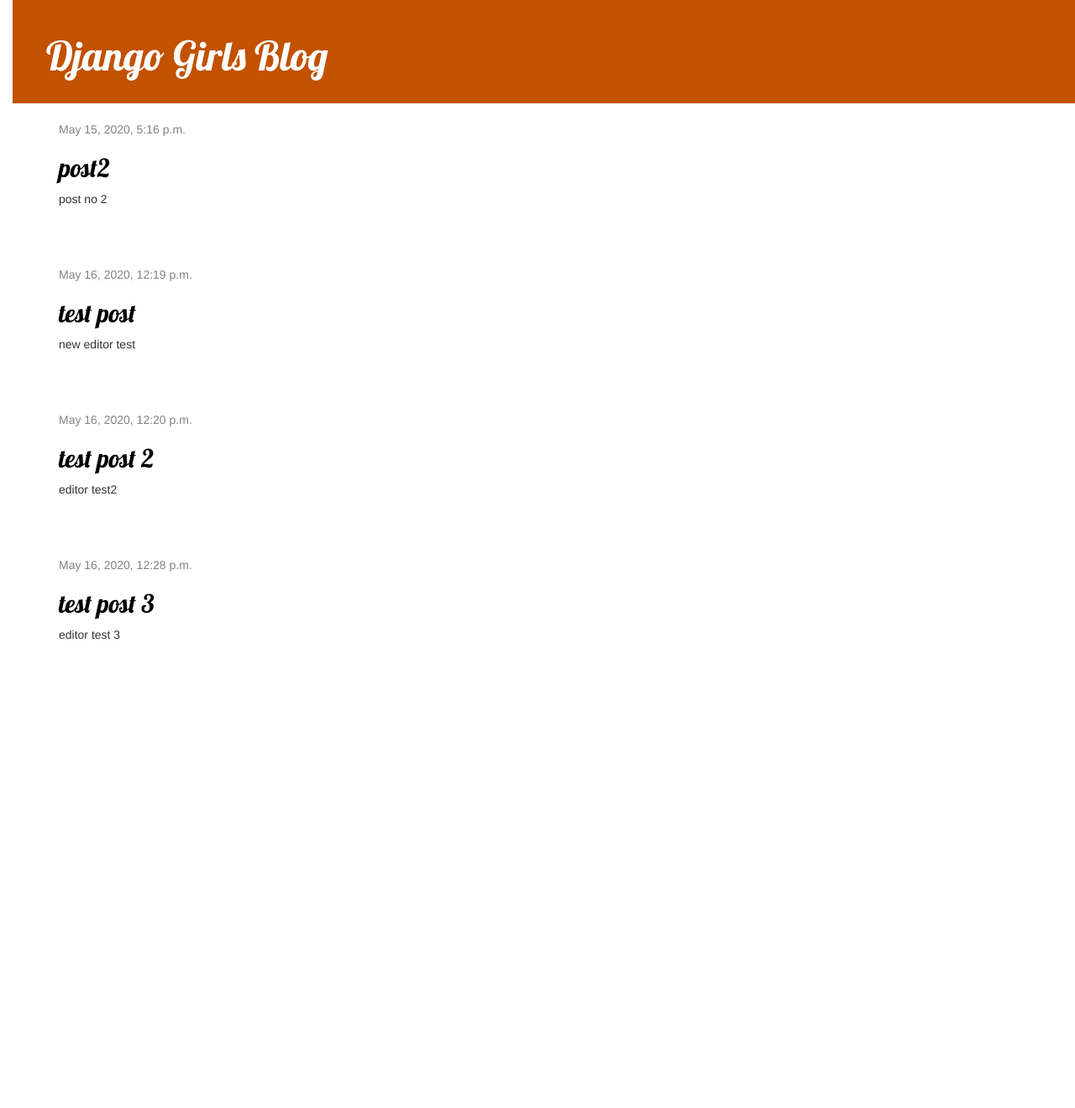
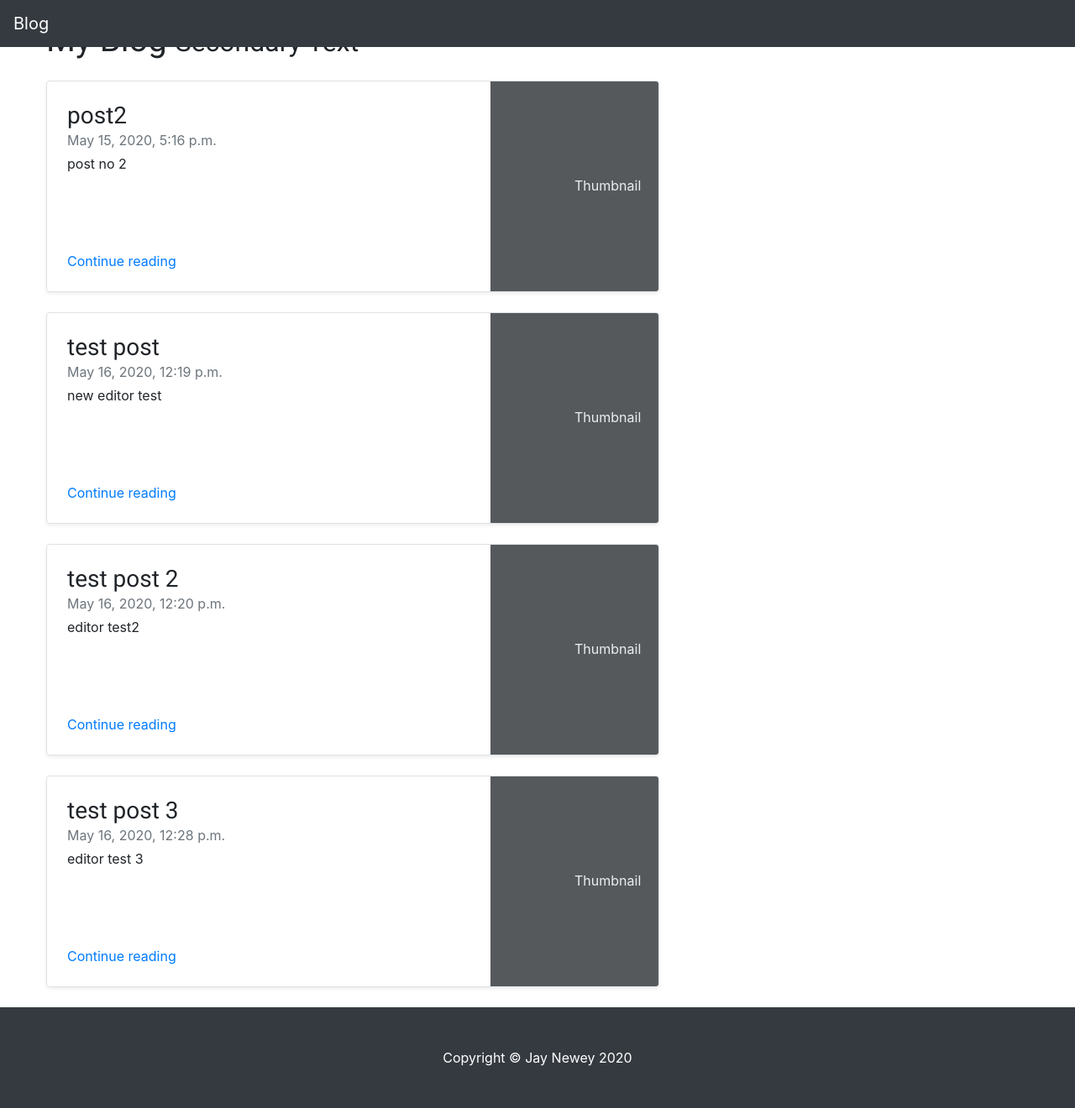
Before and after one commit to jaynewey/my-first-blog, a Django app: page / in a window 1280 px wide. Shown: the whole page at 84% size. Before the commit the page ends 762 px from the top, so only its background shows below. Run offline with Django 3.2, Linux system fonts and the light colour scheme; data comes from the database, SQL or seed files in the repository; both versions use the stored data as it was after the commit; some libraries are stand-ins or nearby versions.

Commit message:
Change general look of the site

```diff
--- a/blog/static/css/blog.css
+++ b/blog/static/css/blog.css
@@ -1,10 +1,6 @@
 h1 a, h2 a {
-    color: #C25100;
-    font-family: 'Lobster';
-}
-
-body {
-    padding-left: 15px;
+    color: #ffffff;
+    font-family: 'Roboto';
 }
 
 .page-header {
@@ -24,7 +20,7 @@ body {
 }
 
 h1, h2, h3, h4 {
-    font-family: 'Lobster', cursive;
+    font-family: 'Roboto', cursive;
 }
 
 .date {
--- a/blog/templates/blog/base.html
+++ b/blog/templates/blog/base.html
@@ -1,26 +1,38 @@
 {% load static %}
 <html>
     <head>
-        <title>Django Girls blog</title>
-        <link rel="stylesheet" href="//maxcdn.bootstrapcdn.com/bootstrap/3.2.0/css/bootstrap.min.css">
-        <link rel="stylesheet" href="//maxcdn.bootstrapcdn.com/bootstrap/3.2.0/css/bootstrap-theme.min.css">
-        <link href='//fonts.googleapis.com/css?family=Lobster&subset=latin,latin-ext' rel='stylesheet' type='text/css'>
+        <title>Blog</title>
+        <link rel="stylesheet" href="https://maxcdn.bootstrapcdn.com/bootstrap/4.4.1/css/bootstrap.min.css">
+        <script src="https://ajax.googleapis.com/ajax/libs/jquery/3.5.1/jquery.min.js"></script>
+        <script src="https://cdnjs.cloudflare.com/ajax/libs/popper.js/1.16.0/umd/popper.min.js"></script>
+        <script src="https://maxcdn.bootstrapcdn.com/bootstrap/4.4.1/js/bootstrap.min.js"></script>
+        <link href='//fonts.googleapis.com/css?family=Roboto&subset=latin,latin-ext' rel='stylesheet' type='text/css'>
+        <link href='https://stackpath.bootstrapcdn.com/font-awesome/4.7.0/css/font-awesome.min.css' rel='stylesheet'>
         <link rel="stylesheet" href="{% static 'css/blog.css' %}">
     </head>
     <body>
-        <div class="page-header">
+        <div class="navbar navbar-expand-lg navbar-dark bg-dark fixed-top">
+            <a class="navbar-brand" href="/">Blog</a>
             {% if user.is_authenticated %}
-                <a href="{% url 'post_new' %}" class="top-menu"><span class="glyphicon glyphicon-plus"></span></a>
+                <a href="{% url 'post_new' %}" class="top-menu"><span class="fa fa-plus-square"></span></a>
             {% endif %}
-            <h1><a href="/">Django Girls Blog</a></h1>
         </div>
         <div class="content container">
             <div class="row">
                 <div class="col-md-8">
+                        <h1 class="my-4">My Blog
+                                <small>Secondary Text</small>
+                              </h1>
                     {% block content %}
                     {% endblock %}
                 </div>
             </div>
         </div>
+        <footer class="py-5 bg-dark text-center">
+                <div class="container">
+                  <p class="m-0 text-center text-white">Copyright © Jay Newey 2020</p>
+                </div>
+                <!-- /.container -->
+              </footer>
     </body>
 </html>
--- a/blog/templates/blog/post_list.html
+++ b/blog/templates/blog/post_list.html
@@ -2,12 +2,18 @@
 
 {% block content %}
     {% for post in posts %}
-        <div class="post">
-            <div class="date">
-                {{ post.published_date }}
+    <div class="col-mb-4">
+            <div class="row no-gutters border rounded overflow-hidden flex-md-row mb-4 shadow-sm h-md-250 position-relative">
+              <div class="col p-4 d-flex flex-column position-static">
+                <h3 class="mb-0">{{ post.title }}</h3>
+                <div class="mb-1 text-muted">{{ post.published_date }}</div>
+                <p class="card-text mb-auto">{{ post.text|linebreaksbr }}</p>
+                <a href="{% url 'post_detail' pk=post.pk %}">Continue reading</a>
+              </div>
+              <div class="col-auto d-none d-lg-block">
+                <svg class="bd-placeholder-img" width="200" height="250" xmlns="http://www.w3.org/2000/svg" preserveAspectRatio="xMidYMid slice" focusable="false" role="img" aria-label="Placeholder: Thumbnail"><title>Placeholder</title><rect width="100%" height="100%" fill="#55595c"></rect><text x="50%" y="50%" fill="#eceeef" dy=".3em">Thumbnail</text></svg>
+              </div>
             </div>
-            <h2><a href="{% url 'post_detail' pk=post.pk %}">{{ post.title }}</a></h2>
-            <p>{{ post.text|linebreaksbr }}</p>
-        </div>
+          </div>
     {% endfor %}
 {% endblock %}
```
Also changed, not shown: db.sqlite3.
